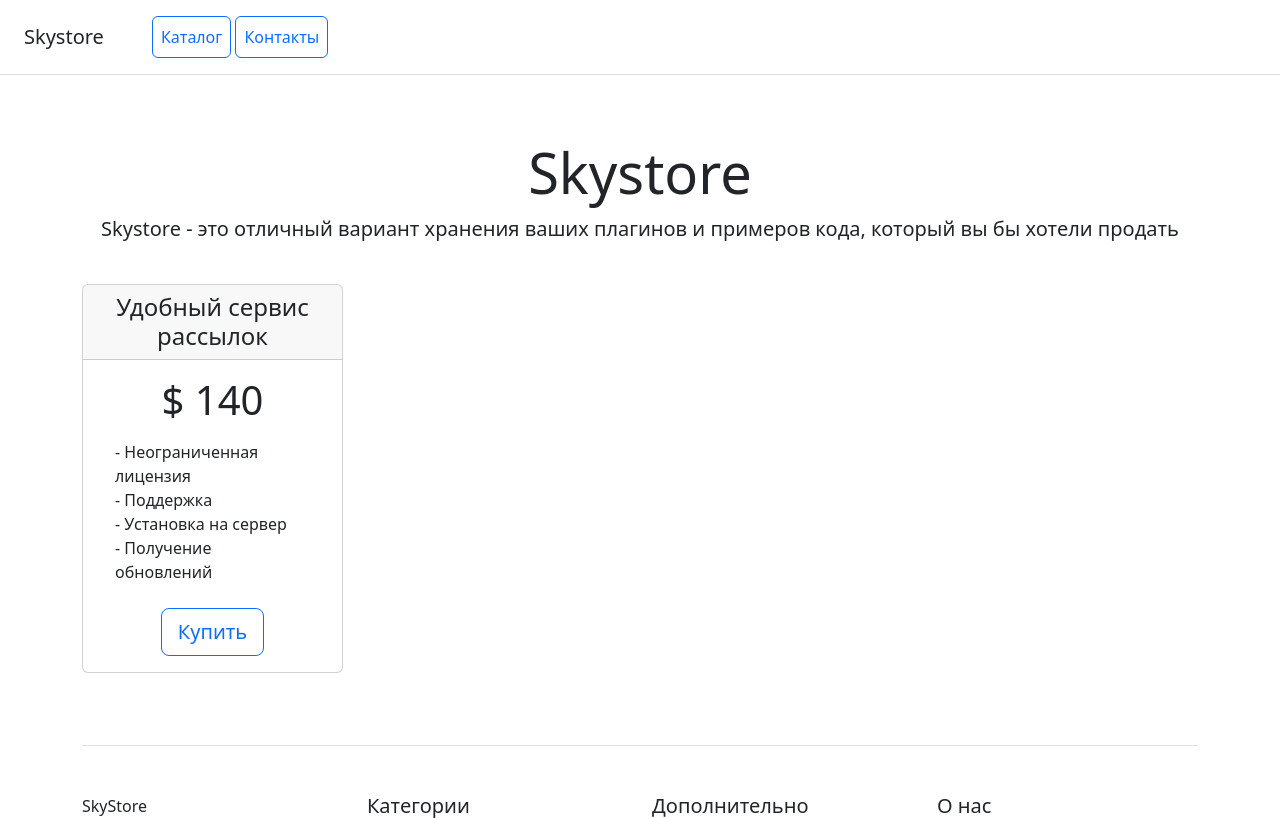
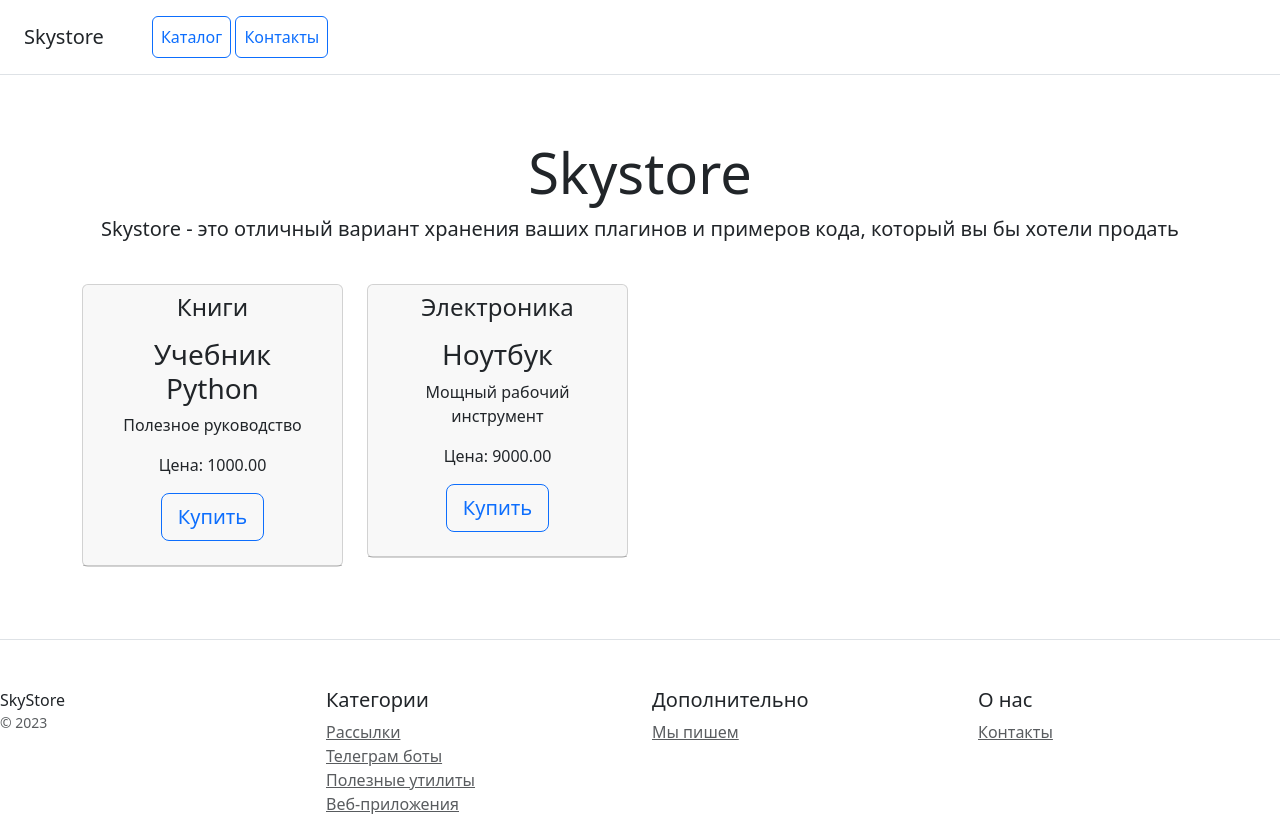
Before and after one commit to andreykazantsev1997-droid/Domaska_django_Kazantsev, a Django app: page / in a window 1280 px wide. Shown: the top 818 px of the page. Run offline with Django 5.2, Linux system fonts and the light colour scheme; data comes from the database, SQL or seed files in the repository; some libraries are stand-ins or nearby versions.

Commit message:
update products.html and home.html, fix views.py

```diff
--- a/catalog/templates/catalog/home.html
+++ b/catalog/templates/catalog/home.html
@@ -21,28 +21,25 @@
     <p class="lead">Skystore - это отличный вариант хранения ваших плагинов и примеров кода, который вы бы хотели
         продать</p>
 </div>
-
 <div class="container">
     <div class="row text-center">
+        {% for product in products %}
             <div class="col-3">
                 <div class="card mb-4 box-shadow">
                     <div class="card-header">
-                    <h4 class="my-0 font-weight-normal">Удобный сервис рассылок</h4>
-                </div>
+                        <h4 class="my-0 font-weight-normal">{{ product.category }}</h4>
                             <div class="card-body">
-                    <h1 class="card-title pricing-card-title">$ 140</h1>
-                    <ul class="list-unstyled mt-3 mb-4 text-start m-3">
-                        <li>- Неограниченная лицензия</li>
-                        <li>- Поддержка</li>
-                        <li>- Установка на сервер</li>
-                        <li>- Получение обновлений</li>
-                    </ul>
+                                <h3 class="card-title pricing-card-title">{{ product.name }}</h3>
+                                <p>{{ product.description|truncatechars:100 }}</p>
+                                <p>Цена: {{ product.price }}</p>
                                 <button type="button" class="btn btn-lg btn-block btn-outline-primary">Купить</button>
                             </div>
                     </div>
                 </div>
           </div>
-
+        {% endfor %}
+    </div>
+</div>
     <footer class="pt-4 my-md-5 pt-md-5 border-top">
         <div class="row">
             <div class="col-12 col-md">
--- a/catalog/views.py
+++ b/catalog/views.py
@@ -3,7 +3,9 @@ from .models import Product
 
 # Create your views here.
 def home(request):
-    return render(request, 'catalog/home.html')
+    product = Product.objects.all()
+    context = {"products": product}
+    return render(request, 'catalog/home.html', context)
 
 def contacts(request):
     return render(request, 'catalog/contacts.html')
```
Also changed, not shown: catalog/templates/catalog/products.html (+19 -1 lines). Lines whose indentation alone changed are shown as unchanged.
